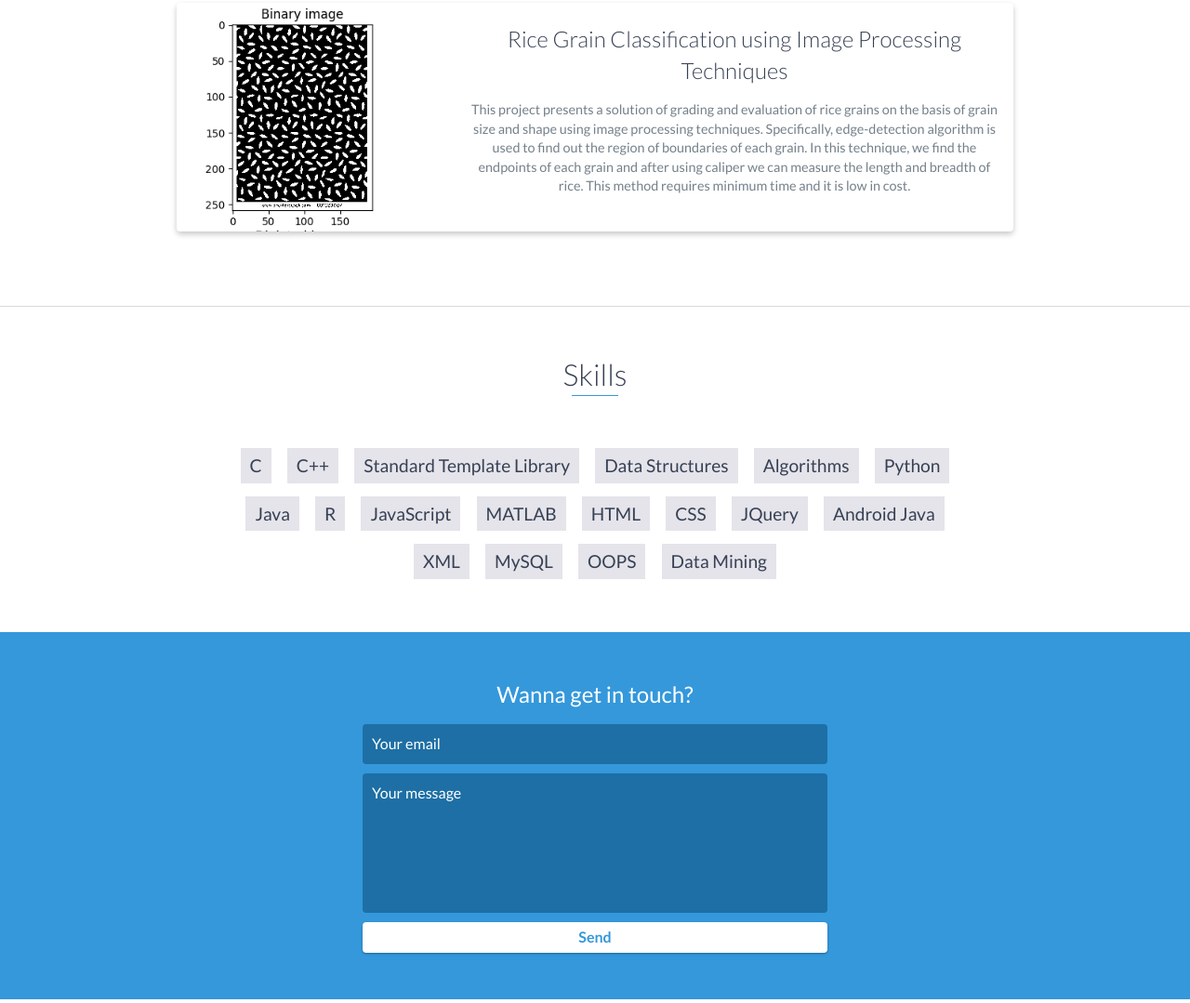
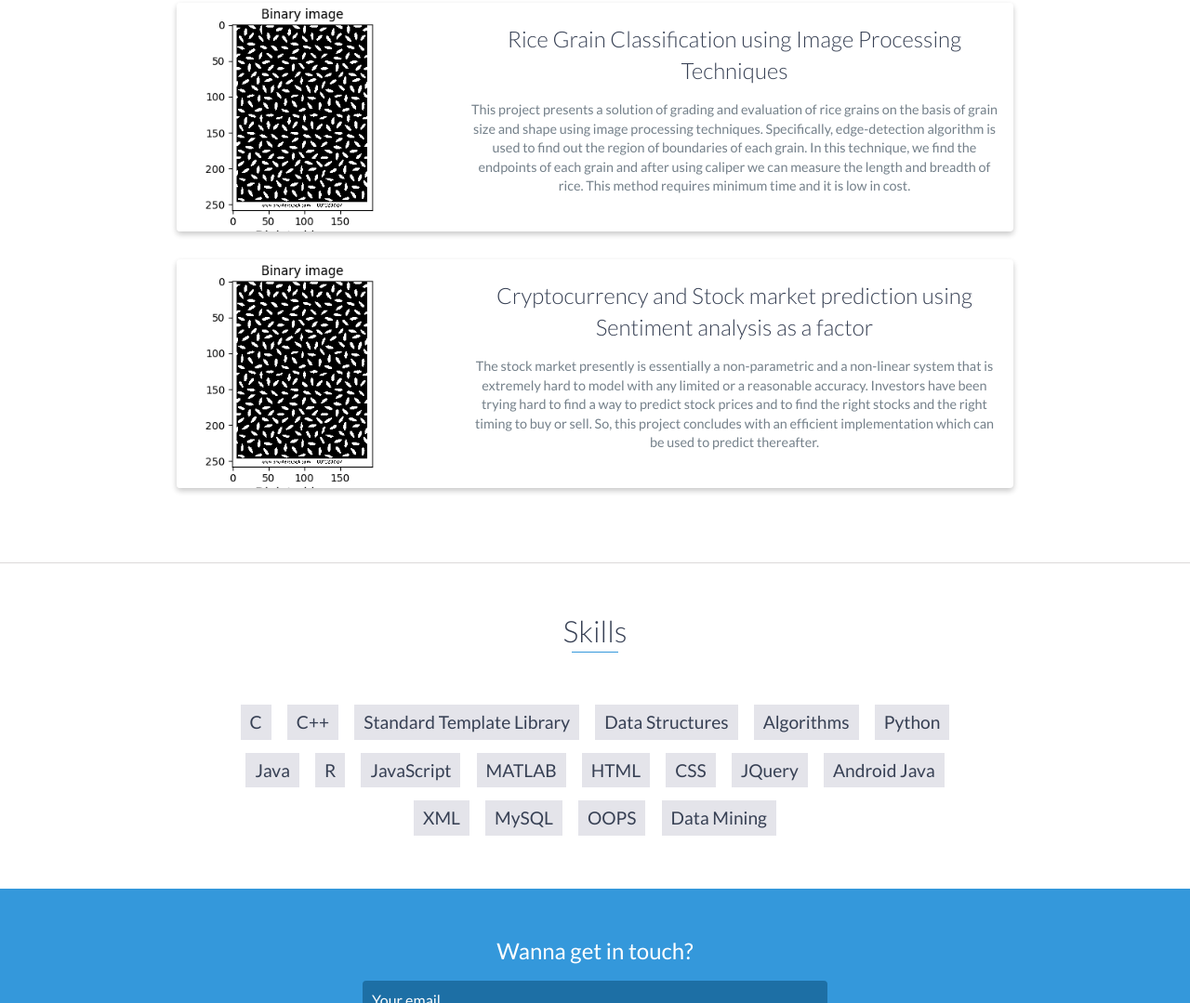
Before and after one commit to SaikarthikMuppa/SaikarthikMuppa.github.io, a website: page index.html in a window 1280 px wide. Shown: the part 3735-4814 px from the top of the page at 93% size. Drawn offline with nearby package versions, Linux system fonts and the light colour scheme.

Commit message:
Update index.html

```diff
--- a/index.html
+++ b/index.html
@@ -232,6 +232,23 @@
                     <!-- End .project-info -->
                 </div>
                 <!-- End .project -->
+
+
+                <div class="project shadow-large">
+                    <div class="project-image">
+                        <img src="images/project4.png" />
+                    </div>
+                    <!-- End .project-image -->
+                    <div class="project-info">
+                        <h3>Cryptocurrency and Stock market prediction using Sentiment analysis as a factor</h3>
+                        <p>
+				The stock market presently is essentially a non-parametric and a non-linear system that is extremely hard to model with any limited or a reasonable accuracy. Investors have been trying hard to find a way to predict stock prices and to find the right stocks and the right timing to buy or sell. So, this project concludes with an efficient implementation which can be used to predict thereafter.
+			</p>
+                        <a href="#"></a>
+                    </div>
+                    <!-- End .project-info -->
+                </div>
+                <!-- End .project -->
             </div>
         </div>
     </div>
```
